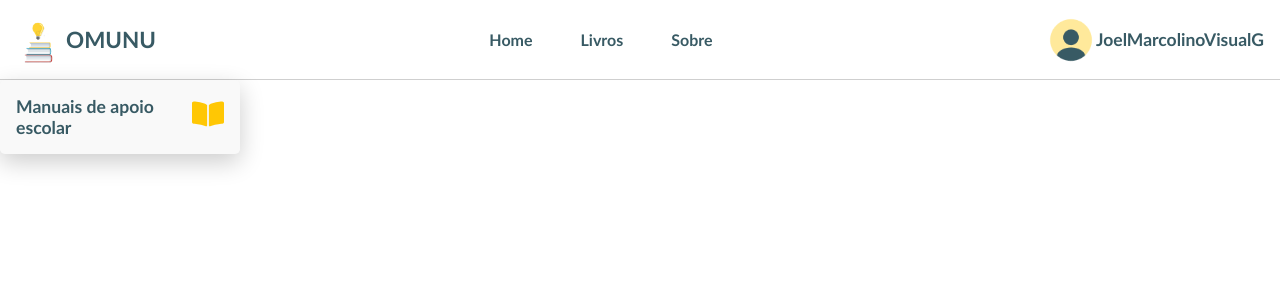
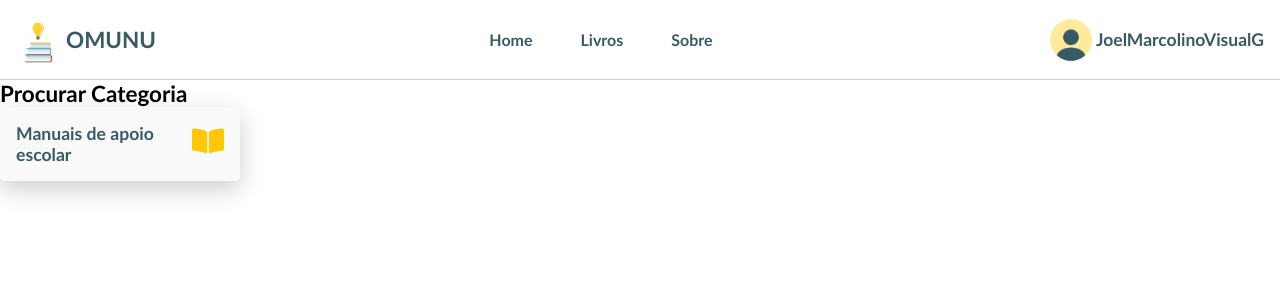
Before and after one commit to mauriciocosta404/OMUNU, a Next.js app: page /livros in a window 1280 px wide. Shown: the top 300 px of the page. Built offline with nearby package versions, Linux system fonts and the light colour scheme.

Commit message:
feat: adicionando o titulo

```diff
--- a/src/views/books/index.tsx
+++ b/src/views/books/index.tsx
@@ -12,6 +12,8 @@ const Books=()=>{
             bollTop={false}
             />
 
+            <h2>Procurar Categoria</h2>
+
             <BookCategory title='Manuais de apoio escolar' Icon={<FaBookOpen/>}/>
         </S.Container>
     )
```
